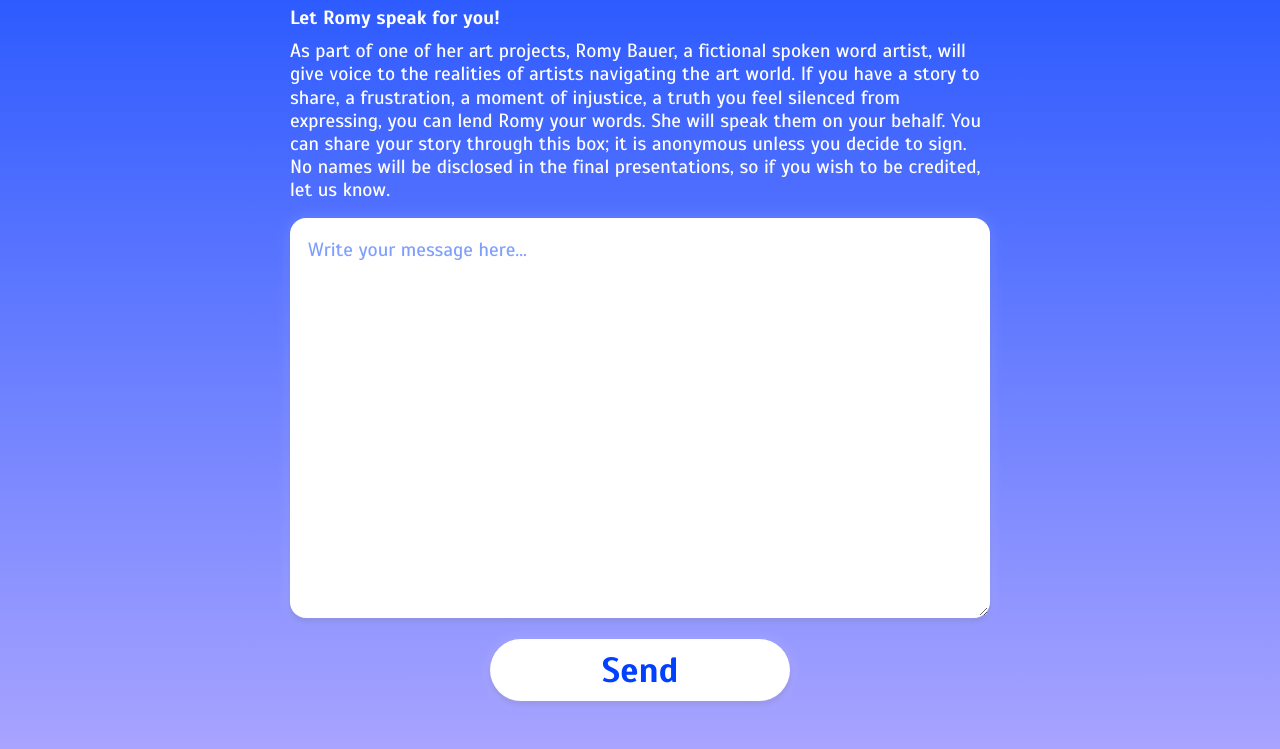
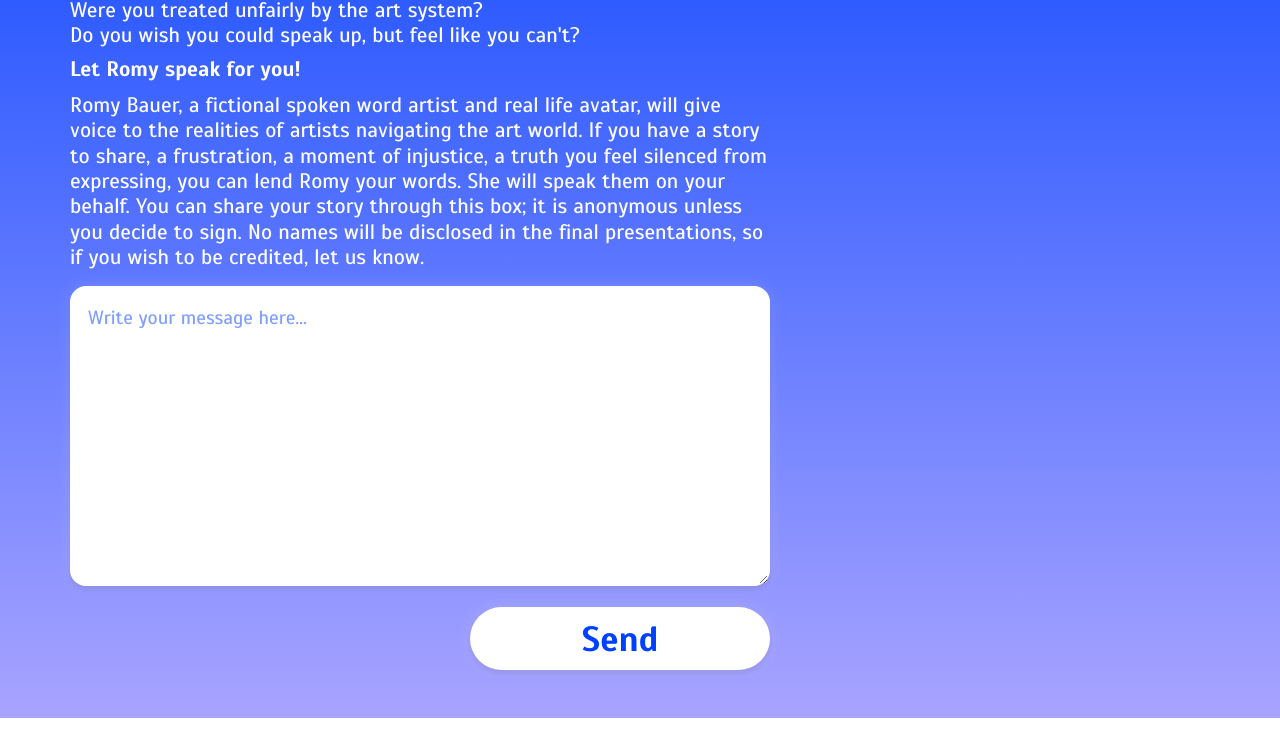
Before and after one commit to artemis-gr/iamair, a plain HTML site: page romy/index.html in a window 1280 px wide. Shown: the part 203-952 px from the top of the page. After the commit the page ends 921 px from the top, so only its background shows below. Drawn offline with Linux system fonts and the light colour scheme.

Commit message:
edits in desktop view

```diff
--- a/romy/index.html
+++ b/romy/index.html
@@ -32,7 +32,7 @@
     <div class="romy-intro">
       <p>Were you treated unfairly by the art system?<br>Do you wish you could speak up, but feel like you can't?</p>
       <strong>Let Romy speak for you!</strong>
-      <p>As part of one of her art projects, Romy Bauer, a fictional spoken word artist, will give voice to the realities of artists navigating the art world. If you have a story to share, a frustration, a moment of injustice, a truth you feel silenced from expressing, you can lend Romy your words. She will speak them on your behalf. You can share your story through this box; it is anonymous unless you decide to sign. No names will be disclosed in the final presentations, so if you wish to be credited, let us know.</p>
+      <p>Romy Bauer, a fictional spoken word artist and real life avatar, will give voice to the realities of artists navigating the art world. If you have a story to share, a frustration, a moment of injustice, a truth you feel silenced from expressing, you can lend Romy your words. She will speak them on your behalf. You can share your story through this box; it is anonymous unless you decide to sign. No names will be disclosed in the final presentations, so if you wish to be credited, let us know.</p>
     </div>
 
     <form class="form-box" action="https://submit-form.com/tKvVulXV0" method="POST" data-botpoison-public-key="pk_4249ef84-2a55-4bd8-862a-2252e8cc8a37">
--- a/styles/romy.css
+++ b/styles/romy.css
@@ -11,7 +11,8 @@ body {
 
 .romy-container {
   max-width: 700px;
-  margin: 0 auto;
+  margin-right: 35px;
+  margin-left: 70px;
   padding-bottom: 3rem;
 }
 
@@ -19,7 +20,7 @@ body {
   font-weight: 700;
   font-size: 3em;
   line-height: 1.2em;
-  margin-top: 0;
+  margin-top: 3rem;
   margin-bottom: 0.5rem;
   text-transform: uppercase;
 }
@@ -32,20 +33,33 @@ body {
 
 .romy-intro p {
   font-weight: 400;
-  font-size: 1em;
+  font-size: 1.1em;
   line-height: 1.2;
   margin-top: 0.5rem;
   margin-bottom: 0.5rem;
 }
 
+.romy-intro p {
+  font-weight: 400;
+  font-size: 1.1em;
+  line-height: 1.2;
+  margin-top: 0.5rem;
+  margin-bottom: 0.5rem;
+}
+
+.romy-intro strong {
+  font-size: 1.1em;
+  line-height: 1.2;
+}
+
 .form-box {
   margin-top: 1rem;
-  text-align: center;
+  text-align: right;
 }
 
 textarea {
   width: 100%;
-  height: 400px;
+  height: 300px;
   padding: 1rem;
   font-family: "Scada", sans-serif;
   font-size: 1em;
@@ -136,6 +150,8 @@ input[type="submit"]:focus {
 
 @media (max-width: 700px) {
   .romy-container {
+    max-width: 700px;
+    margin: 0 auto;
     padding: 0rem 1rem 2rem 1rem;
   }
 
@@ -150,6 +166,11 @@ input[type="submit"]:focus {
   .romy-intro p {
     font-size: 0.9em;
   }
+
+  .form-box {
+    text-align: center;
+  }
+
   textarea {
     height: 300px;
   }
```
